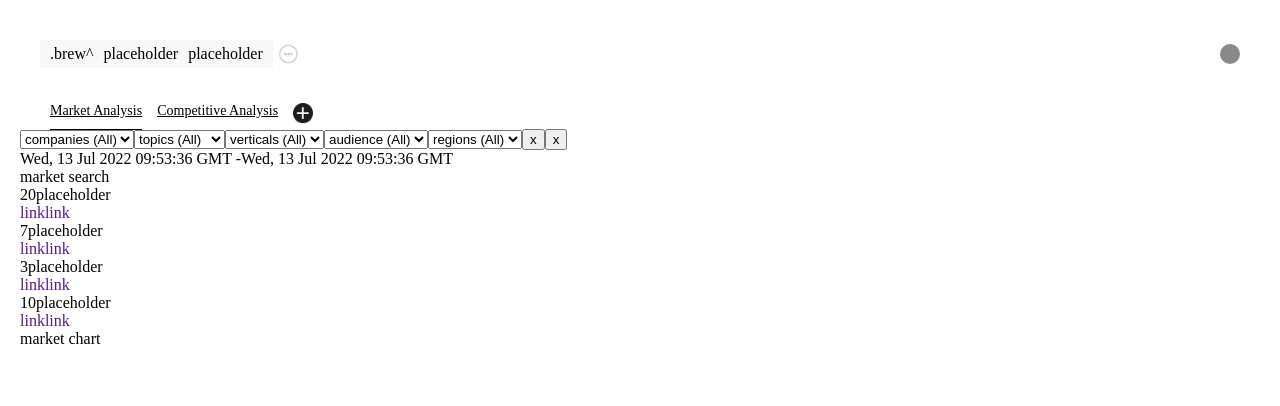
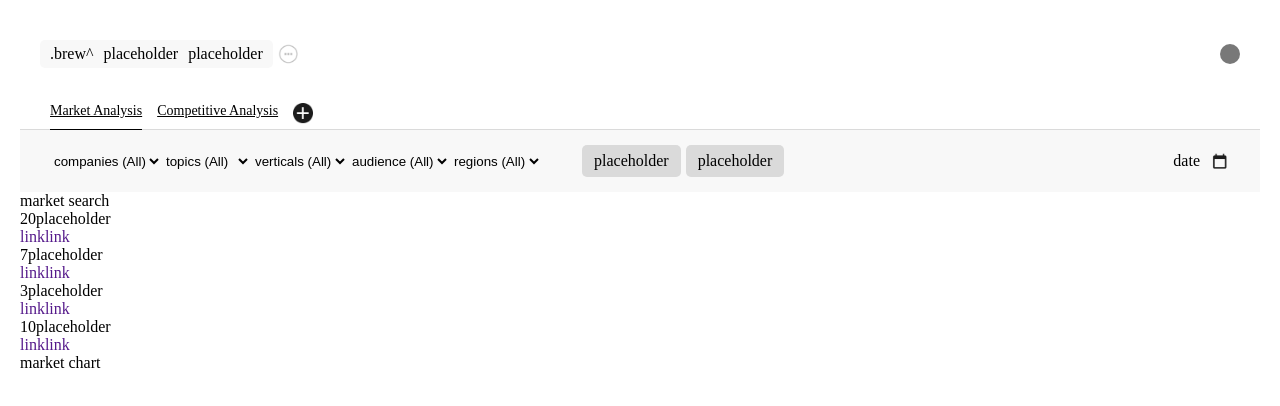
Before and after one commit to shaniKupiec/Home-Assignment, a Vue app: page /#/ in a window 1280 px wide. Shown: the top 406 px of the page. Built offline with nearby package versions, Linux system fonts and the light colour scheme.

Commit message:
market filter styling

```diff
--- a/src/assets/styles/components/_app-header.scss
+++ b/src/assets/styles/components/_app-header.scss
@@ -9,6 +9,7 @@
             gap: 10px;
             padding: 5px 10px;
             background-color: $pClr1;
+            border-radius: 5px;
             li {
                 //ADD
             }
--- a/src/assets/styles/components/market/_market-filter.scss
+++ b/src/assets/styles/components/market/_market-filter.scss
@@ -0,0 +1,35 @@
+.market-filter {
+    @include flex(row, space-between);
+    background-color: $pClr1;
+    padding: 15px 30px;
+    border-top: 1px solid $pClr2;
+    &__left {
+        @include flex();
+        gap: 40px;
+        &__selects {
+            select {
+                border: 0;
+                background-color: $pClr1;
+            }
+        }
+
+        &__btns {
+            @include flex();
+            gap: 5px;
+            div{
+                background-color: $pClr2;
+                border-radius: 5px;
+                padding: 7px 12px;
+                cursor: pointer;
+            }
+        }
+    }
+
+    &__right{
+        @include flex();
+        gap: 10px;
+       &__img{
+        width: 20px;
+       }
+    }
+}
--- a/src/assets/styles/setup/_variables.scss
+++ b/src/assets/styles/setup/_variables.scss
@@ -3,8 +3,8 @@
 //primary
 $pClr1: rgb(248, 248, 248);
 $pClr2: rgb(218, 218, 218);
-$pClr3: rgb(120, 120, 120);
-$pClr4: rgb(137, 137, 137);
+$pClr3: rgb(137, 137, 137);
+$pClr4: rgb(120, 120, 120);
 $pClr5: rgb(28, 28, 28);
 
 
--- a/src/components/Market/MarketFilter.vue
+++ b/src/components/Market/MarketFilter.vue
@@ -1,15 +1,21 @@
 <template>
-  <section>
-    <div>
-      <select v-for="topic in filterOptions" :key="topic.name">
-        <option v-for="option in topic.options" :key="option" :value="option">{{ option }}</option>
-      </select>
-      <button>x</button>
-      <button>x</button>
-    </div>
-    <div>
-      <span>{{ from }} -</span>
-      <span>{{ to }}</span>
+  <section class="market-filter">
+    <section class="market-filter__left">
+      <div class="market-filter__left__selects">
+        <select v-for="topic in filterOptions" :key="topic.name">
+          <option v-for="option in topic.options" :key="option" :value="option">{{ option }}</option>
+        </select>
+      </div>
+      <div class="market-filter__left__btns">
+        <div>placeholder</div>
+        <div>placeholder</div>
+      </div>
+    </section>
+    <div class="market-filter__right">
+      <!-- <span>{{ from }} -</span>
+      <span>{{ to }}</span> ADD -->
+      <span>date</span>
+      <img src="../../assets/images/date-icon.png" class="market-filter__right__img" alt="" />
     </div>
   </section>
 </template>
```
